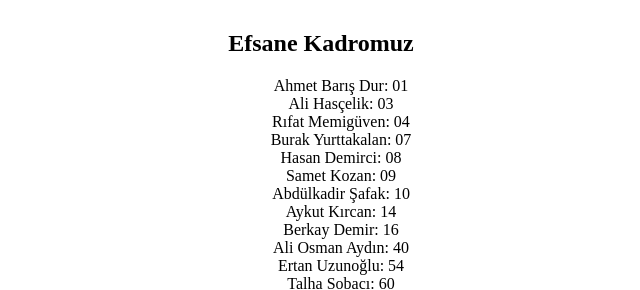
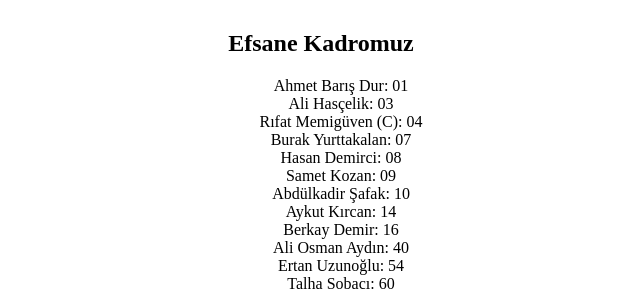
Before and after one commit to aykutkircan/welcome-hapi, a website: page view/kadro.html in a window 1280 px wide. Shown: the top 290 px of the page, 319-959 px from the left. Drawn offline with Linux system fonts and the light colour scheme.

Commit message:
fix: set captain Rifat Memimgüven

```diff
--- a/view/kadro.html
+++ b/view/kadro.html
@@ -11,7 +11,7 @@
         <ul style="list-style: none;">
             <li>Ahmet Barış Dur: 01</li>
             <li>Ali Hasçelik: 03</li>
-            <li>Rıfat Memigüven: 04</li>
+            <li>Rıfat Memigüven (C): 04</li>
             <li>Burak Yurttakalan: 07</li>
             <li>Hasan Demirci: 08</li>
             <li>Samet Kozan: 09</li>
```
